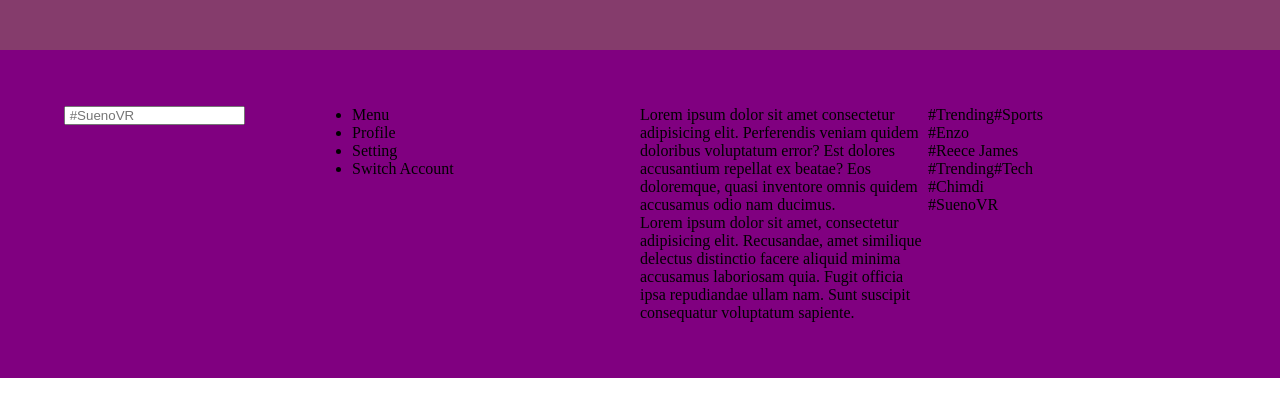
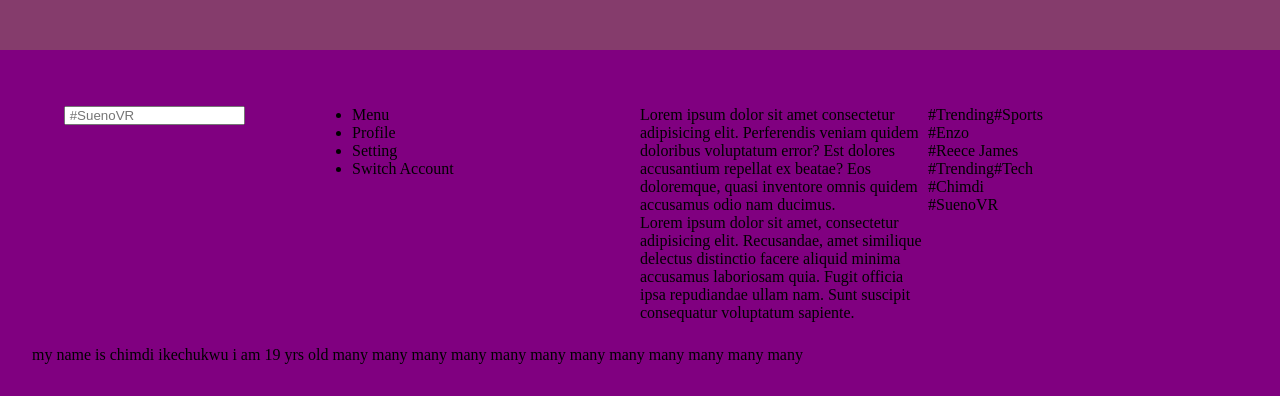
Before and after one commit to Deuzi/git-practice-v2, a plain HTML site: page index.html in a window 1280 px wide. Shown: the part 954-1350 px from the top of the page. Drawn offline with Linux system fonts and the light colour scheme.

Commit message:
Second article commit

```diff
--- a/index.html
+++ b/index.html
@@ -72,6 +72,11 @@
                     </div>
                 </div>
             </div>
+            <div class="git--practice-commits">
+                <article class="first-article">
+                    my name is chimdi ikechukwu i am 19 yrs old many many many many many many many many many many many many
+                </article>
+            </div>
         </section>
     </main>
 </body>
```
